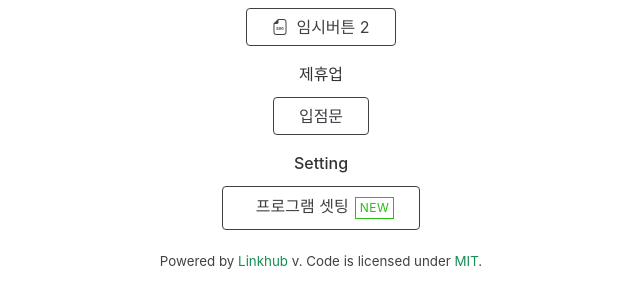
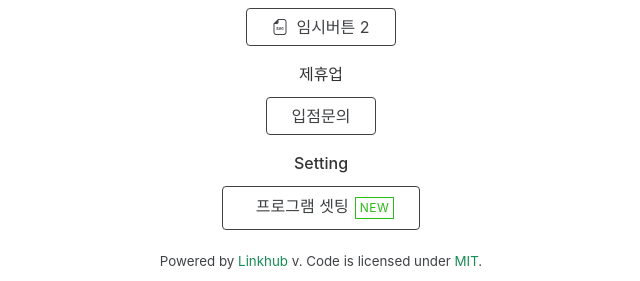
Before and after one commit to Meteor-Yeon/MeteorScanner.io, a Jekyll site: the page built from index.html, in a window 1280 px wide. Shown: the part 455-736 px from the top of the page, without its empty margins (319-959 px from the left). Built offline with Jekyll 4.4.1, drawn with Linux system fonts in a browser that asks for light colours; nearby versions of some CDN libraries.

Commit message:
Update link details in links.yml

```diff
--- a/_data/links.yml
+++ b/_data/links.yml
@@ -14,8 +14,8 @@ buttons:
 
   - category: 제휴업
     items:
-    - title: 입점문
-      url: https://www.example.com
+    - title: 입점문의
+      url: https://t.me/meteor_20
 
   - category: Setting
     items:
```
